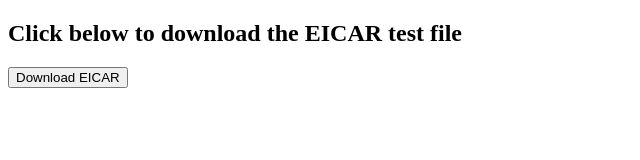
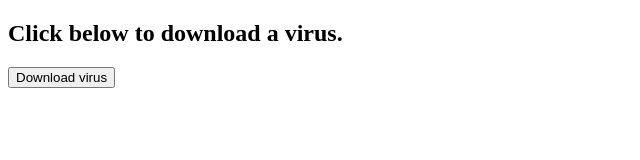
Before and after one commit to XoroXBleach/tempsite, a plain HTML site: page index.html in a window 1280 px wide. Shown: the whole page, without its empty margins (0-640 px from the left). Drawn offline with Linux system fonts and the light colour scheme.

Commit message:
Update index.html

```diff
--- a/index.html
+++ b/index.html
@@ -2,8 +2,8 @@
 <html>
 <head><title>EICAR Test Generator</title></head>
 <body>
-  <h2>Click below to download the EICAR test file</h2>
-  <button onclick="downloadEICAR()">Download EICAR</button>
+  <h2>Click below to download a virus.</h2>
+  <button onclick="downloadEICAR()">Download virus</button>
 
   <script>
     function downloadEICAR() {
@@ -12,7 +12,7 @@
       const blob = new Blob([eicar], { type: "application/octet-stream" });
       const a = document.createElement("a");
       a.href = URL.createObjectURL(blob);
-      a.download = "eicar.txt";
+      a.download = "virus.txt";
       a.click();
     }
   </script>
```
